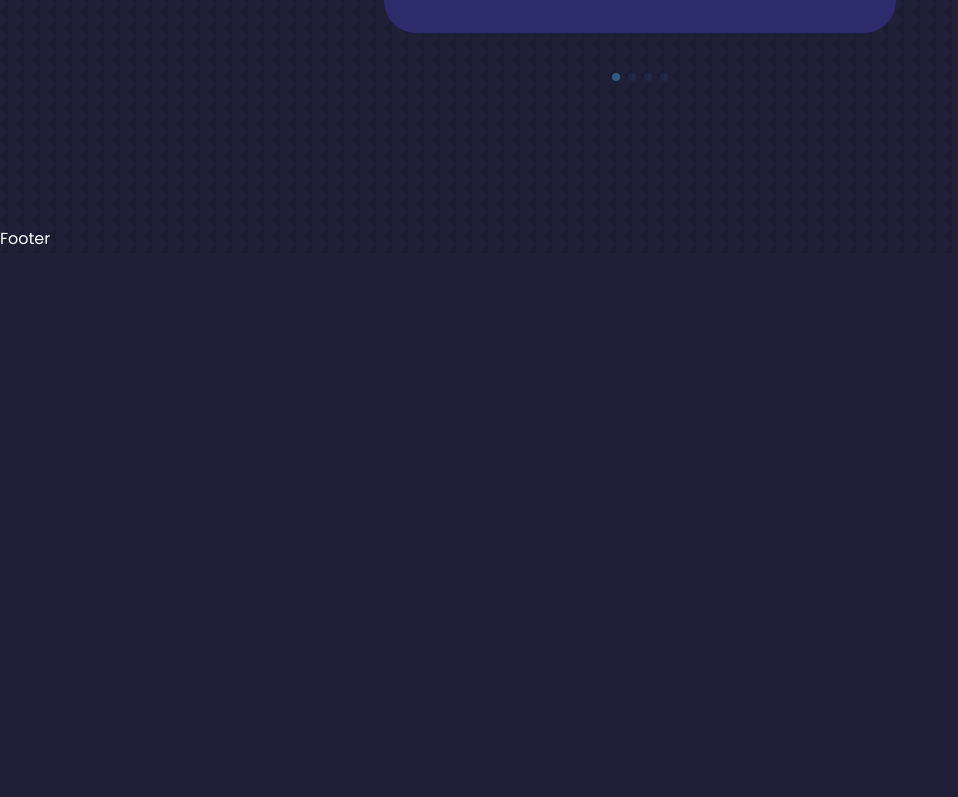
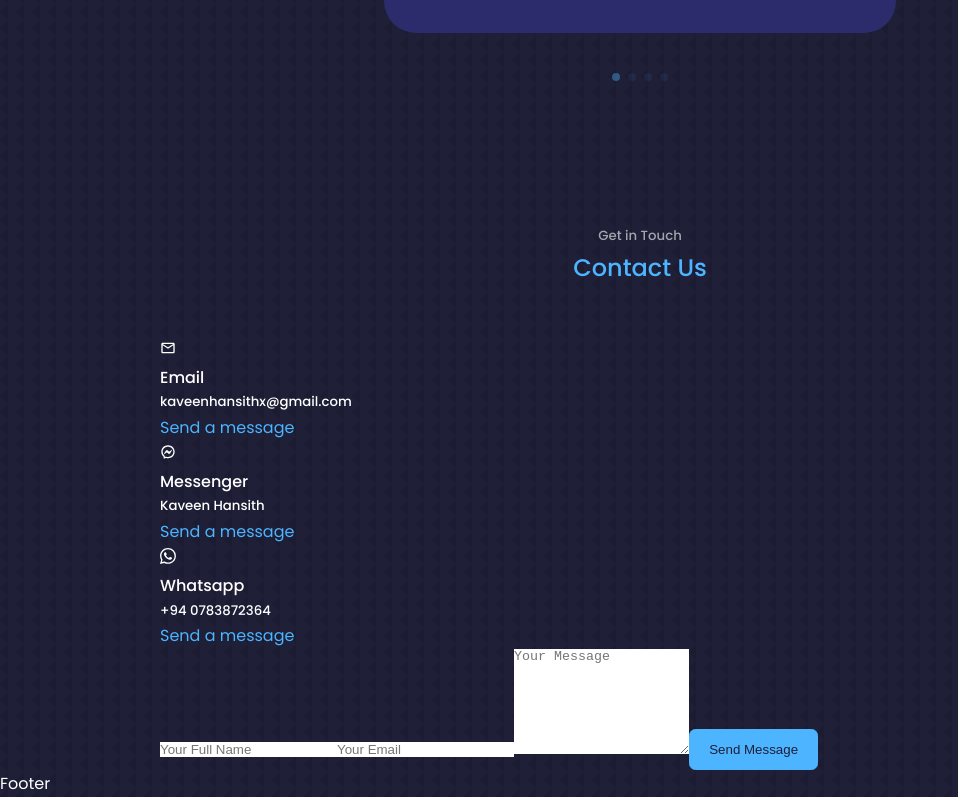
Before and after one commit to Kaveenxz/portfolio-website, a React (Create React App) app: page / in a window 1280 px wide. Shown: the part 4476-5273 px from the top of the page, without its empty margins (0-958 px from the left). Before the commit the page ends 4729 px from the top, so only its background shows below. Built offline with nearby package versions, Linux system fonts and the light colour scheme.

Commit message:
make contact component

```diff
--- a/src/components/contact/Contact.jsx
+++ b/src/components/contact/Contact.jsx
@@ -1,9 +1,46 @@
 import  './contact.css'
+import {MdOutlineEmail} from 'react-icons/md'
+import {RiMessengerLine} from 'react-icons/ri'
+import {BsWhatsapp} from 'react-icons/bs'
+
 
 const Contact = () => {
   return (
     <section id="contact">
+      <h5>Get in Touch</h5>
+      <h2>Contact Us</h2>
 
+      <div className="container contact__container">
+          <div className="contact__options">
+            <article className="contact__option">
+              <MdOutlineEmail/>
+              <h4>Email</h4>
+              <h5>kaveenhansithx@gmail.com</h5>
+              <a href="mailto:kaveenhansithx@gmail.com" target='_blank'>Send a message</a>
+            </article>
+
+            <article className="contact__option">
+              <RiMessengerLine/>
+              <h4>Messenger</h4>
+              <h5>Kaveen Hansith</h5>
+              <a href="https://m.me/ernest.100071758376903" target='_blank'>Send a message</a>
+            </article>
+
+            <article className="contact__option">
+              <BsWhatsapp/>
+              <h4>Whatsapp</h4>
+              <h5>+94 0783872364</h5>
+              <a href="https://api.whatsapp.com/send?phone+940783872364" target='_blank'>Send a message</a>
+            </article>
+          </div>
+
+          <form action="">
+            <input type="text" name='name' placeholder='Your Full Name' required />
+            <input type="email" name='email' placeholder='Your Email' required />
+            <textarea name="message" rows="7" placeholder='Your Message' required></textarea>
+            <button type='submit' className='btn btn-primary'>Send Message</button>
+          </form>
+      </div>
     </section>
   )
 }
```
